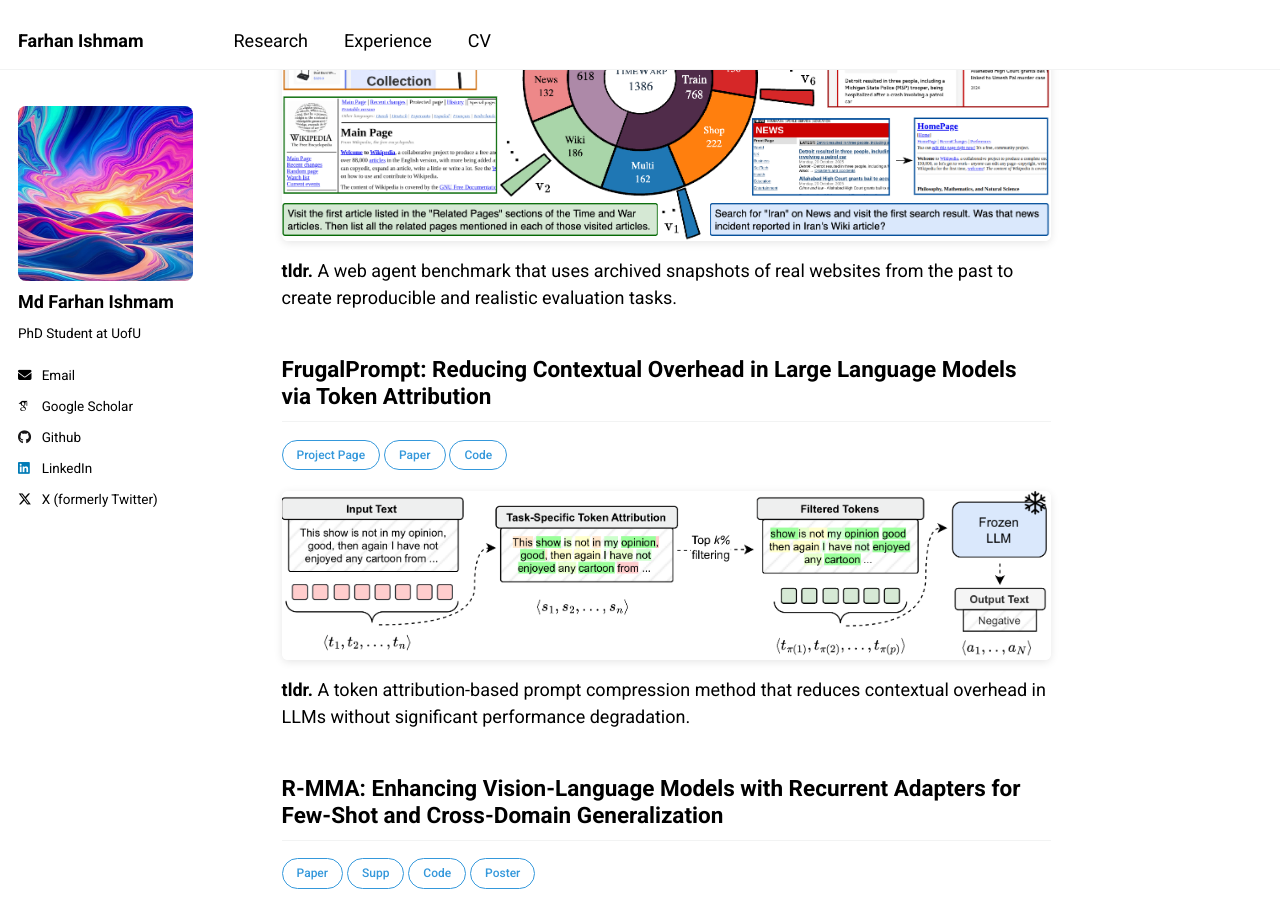
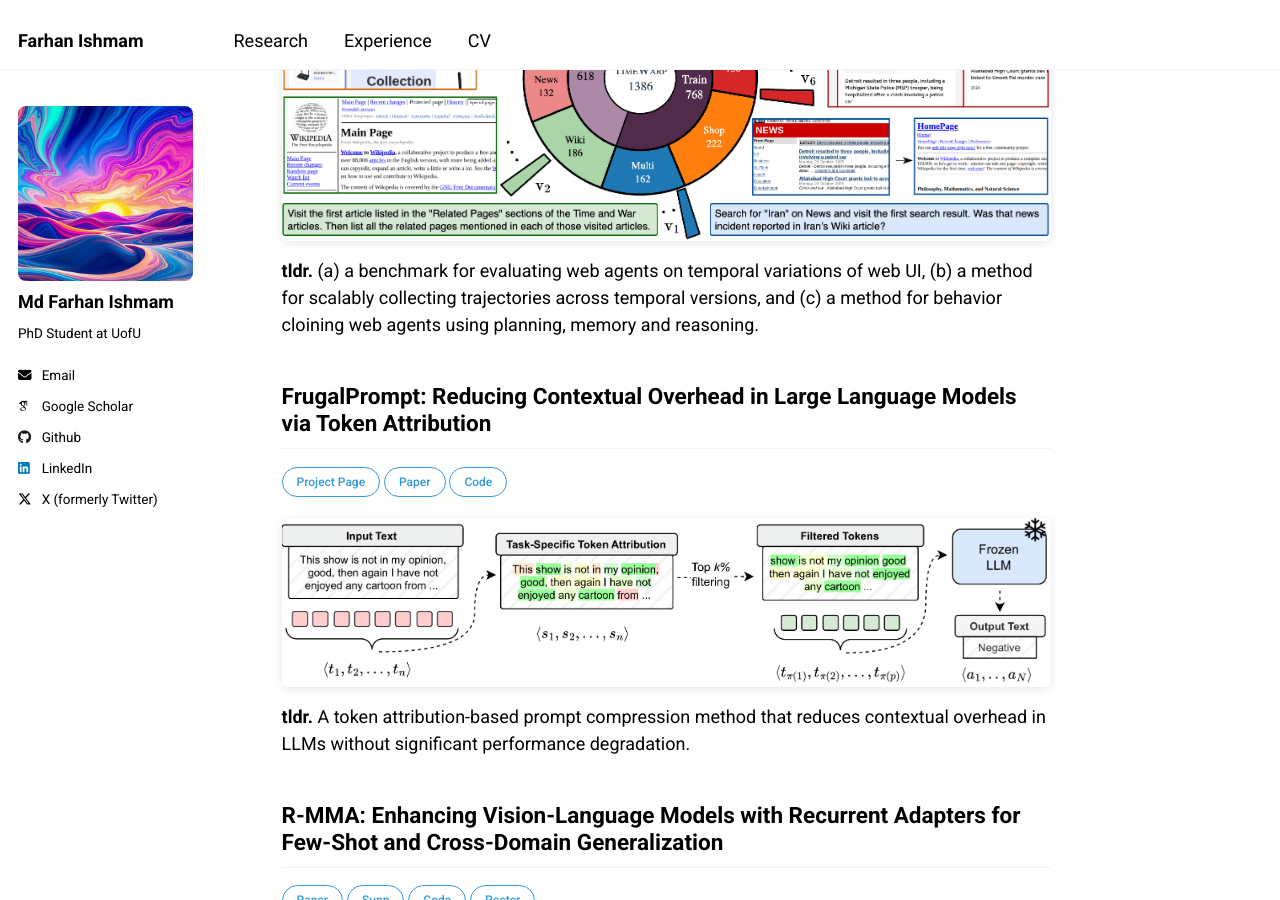
Before and after one commit to farhanishmam/farhanishmam.github.io, a Jekyll site: the page built from _pages/about.md, in a window 1280 px wide and 900 px high, scrolled down 718 px. Built offline with Jekyll 4.4.1, drawn with Linux system fonts in a browser that asks for light colours; some web fonts are replaced.

Commit message:
Update about.md

```diff
--- a/_pages/about.md
+++ b/_pages/about.md
@@ -134,7 +134,7 @@ Hi, I'm Farhan, a graduate PhD student at KSoC, UofU. I obtained my Bachelor's d
     <img src="images/timeWarp.png" style="width: 100%; display: block; border-radius: 6px; box-shadow: 0 2px 8px rgba(0,0,0,0.10);">
 </div>
 
-<strong>tldr.</strong> A web agent benchmark that uses archived snapshots of real websites from the past to create reproducible and realistic evaluation tasks.
+<strong>tldr.</strong> (a) a benchmark for evaluating web agents on temporal variations of web UI, (b) a method for scalably collecting trajectories across temporal versions, and (c) a method for behavior cloining web agents using planning, memory and reasoning.
 
 <h2>FrugalPrompt: Reducing Contextual Overhead in Large Language Models via Token Attribution</h2>
 <p>
```
